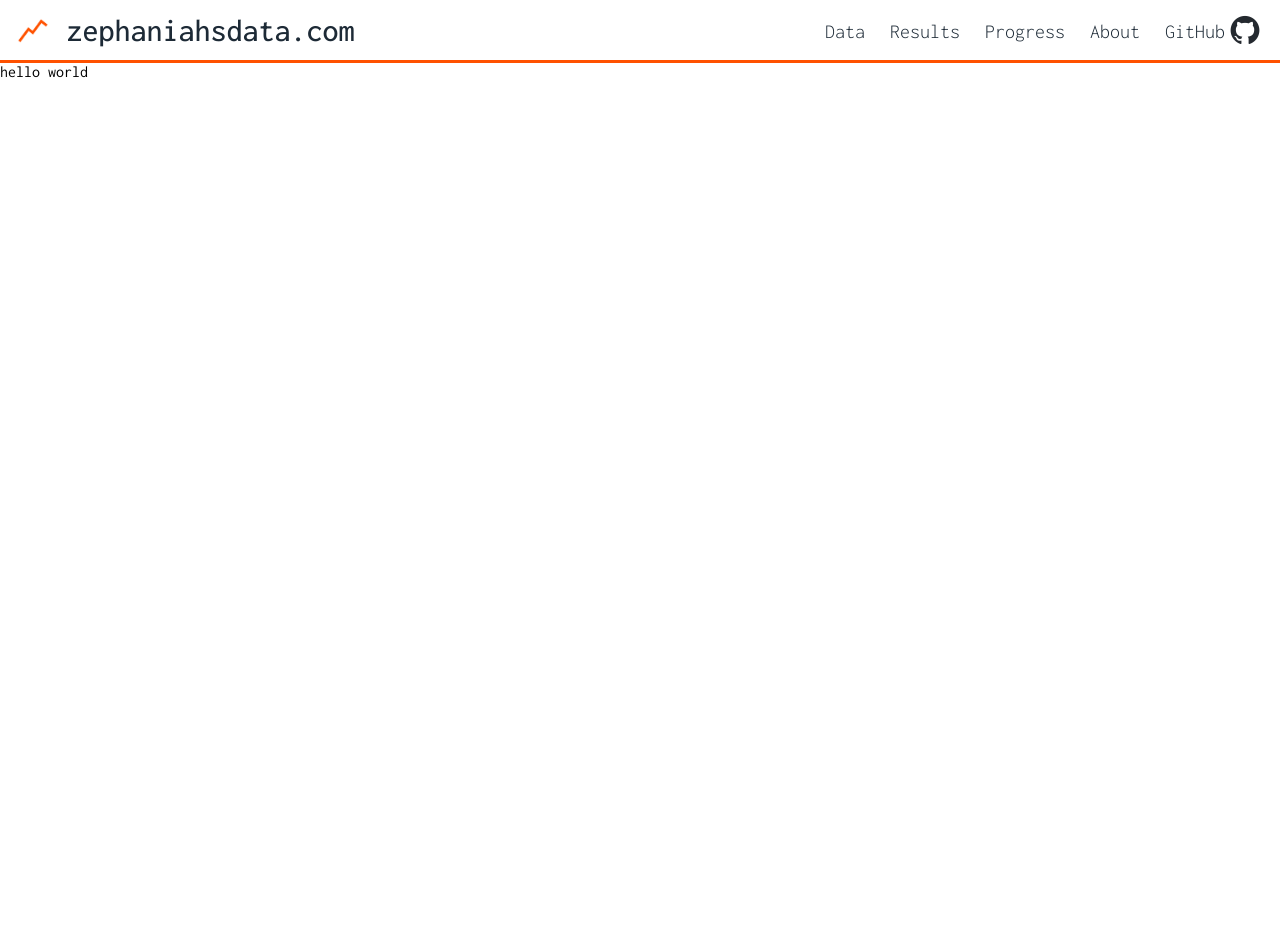
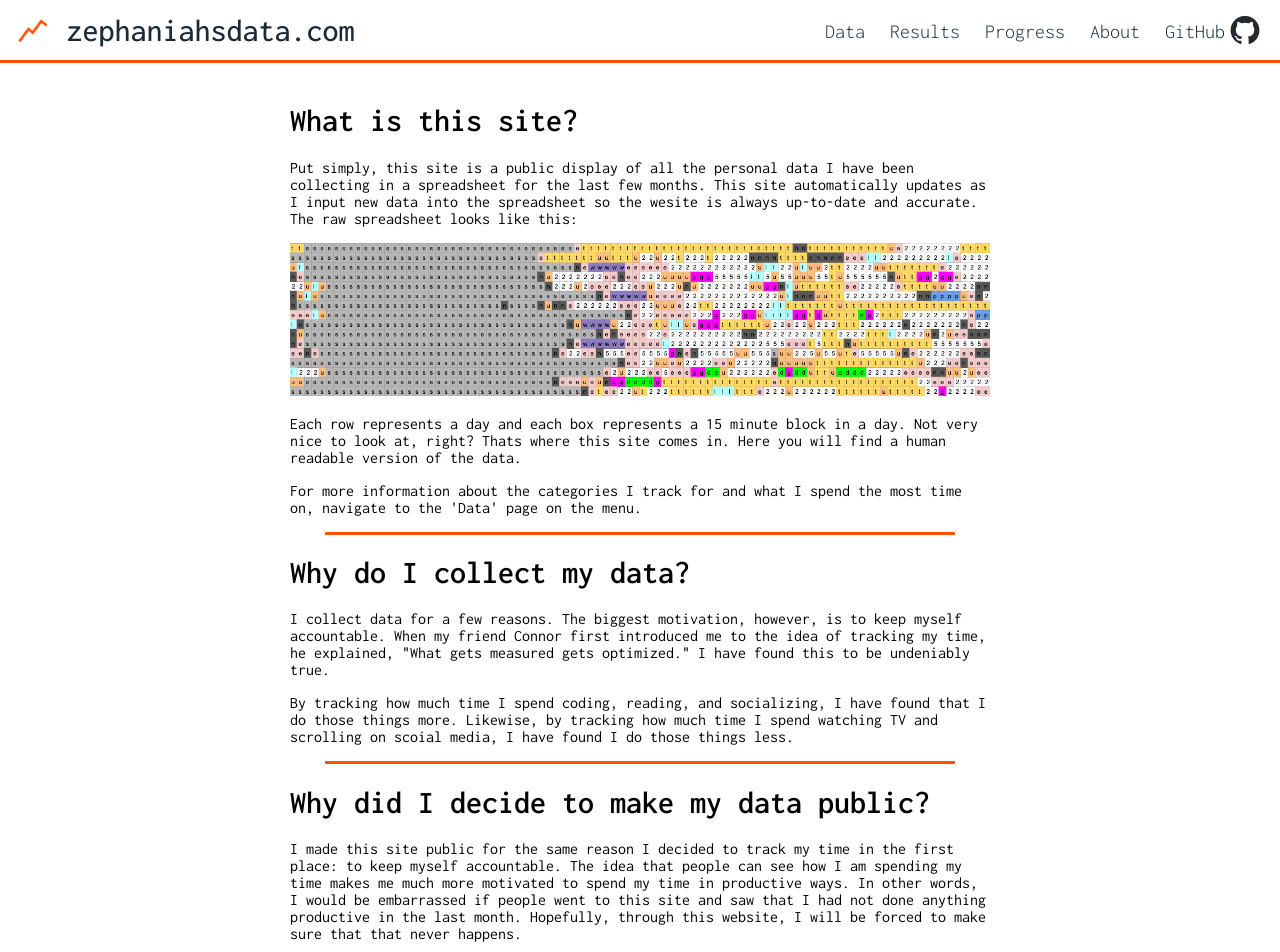
Before and after one commit to zroe1/productivity-site, a Next.js app: page /about in a window 1280 px wide. Shown: the top 952 px of the page. Before the commit the page ends 800 px from the top, so only its background shows below. Built offline with nearby package versions, Linux system fonts and the light colour scheme.

Commit message:
added mock-up for about page

```diff
--- a/src/app/about/page.js
+++ b/src/app/about/page.js
@@ -1,6 +1,59 @@
+import styles from './page.module.css'
+
 const About = () => {
     return (
-        <>hello world</>
+        <div className={styles.container}>
+            <div className={styles.innerContainer}>
+                <h1 className={styles.title}>What is this site?</h1>
+                <p>
+                    Put simply, this site is a public display of all the personal
+                    data I have been collecting in a spreadsheet for the last
+                    few months. This site automatically updates as I input new
+                    data into the spreadsheet so the wesite is always up-to-date and
+                    accurate. The raw spreadsheet looks like this:
+                </p>
+                <img width="100%" src="spreadsheet.png"/>
+                <p>
+                    Each row represents a day and each box represents
+                    a 15 minute block in a day. Not very nice to look at, right?
+                    Thats where this site comes in. Here you will find a human
+                    readable version of the data.
+                </p>
+                <p>
+                    For more information about the
+                    categories I track for and what I spend the most time on, navigate to the 'Data' page on
+                    the menu.
+                </p>
+                <div className={styles.divider}></div>
+                <h1 className={styles.title}>Why do I collect my data?</h1>
+                <p>
+                    I collect data for a few reasons. The biggest motivation,
+                    however, is to keep myself accountable. When my friend Connor
+                    first introduced me to the idea of tracking my time, he
+                    explained, "What gets measured gets optimized." I have found
+                    this to be undeniably true.
+                </p>
+                <p>
+                    By tracking how much time I spend coding, reading, and
+                    socializing, I have found that I do those things more.
+                    Likewise, by tracking how much time I spend watching TV and
+                    scrolling on scoial media, I have found I do those things
+                    less.
+                </p>
+                <div className={styles.divider}></div>
+                <h1 className={styles.title}>Why did I decide to make my data public?</h1>
+                <p>
+                    I made this site public for the same reason I decided to
+                    track my time in the first place: to keep myself accountable.
+                    The idea that people can see how I am spending my time makes
+                    me much more motivated to spend my time in productive ways.
+                    In other words, I would be embarrassed if people went to this
+                    site and saw that I had not done anything productive in the
+                    last month. Hopefully, through this website, I will be forced
+                    to make sure that that never happens.
+                </p>
+            </div>
+        </div>
     )
 }
 
--- /dev/null
+++ b/src/app/about/page.module.css
@@ -0,0 +1,35 @@
+.title {
+  font-weight: 600;
+}
+
+.container {
+  margin-top: 20px;
+  width: 100vw;
+  /* background-color: aliceblue; */
+  display: flex;
+  justify-content: center;
+}
+
+.innerContainer {
+  width: 700px;
+  max-width: 85vw;
+  /* background-color: antiquewhite; */
+}
+
+.divider {
+  background-color: rgb(255, 81, 0);
+  width: 90%;
+  margin-left: 5%;
+  height: 3px;
+}
+
+@media (max-width: 850px) {
+  .container {
+    margin-top: 60px;
+  }
+}
+@media (max-device-width: 500px) {
+  .container {
+    margin-top: calc(10vw);
+  }
+}
--- a/src/app/components/Header/Header.module.css
+++ b/src/app/components/Header/Header.module.css
@@ -76,7 +76,7 @@
       display: none;
     }
     /* DONT DELETE COMMENT*/
-    .mobileMenu {
+    /* .mobileMenu {
       display: flex;
       position: absolute;
       top: 61px;
@@ -87,7 +87,7 @@
       margin: 0px;
       border-bottom: solid 1px black;
       align-items: center;
-    }
+    } */
     .pageHead {
       width: 100vw;
       height: 12vw;
--- a/src/app/components/HomeButton/HomeButton.js
+++ b/src/app/components/HomeButton/HomeButton.js
@@ -1,10 +1,11 @@
 import styles from './HomeButton.module.css'
+import Link from 'next/link';
 
 const HomeButton = (props) => {
   return (
-    <div className={styles.linkBox}>
+    <Link className={styles.linkBox} href={props.link}>
       {props.text}
-    </div>
+    </Link>
   )
 }
 
--- a/src/app/components/HomeButton/HomeButton.module.css
+++ b/src/app/components/HomeButton/HomeButton.module.css
@@ -9,6 +9,7 @@
   align-items: center;
   border: solid 3px  rgb(255, 127, 67);
   margin: 1px;
+  text-decoration: none;
 
   font-size: 18px;
   font-weight: 400;
--- a/src/app/components/LearnMoreButton/LearnMoreButton.js
+++ b/src/app/components/LearnMoreButton/LearnMoreButton.js
@@ -1,10 +1,11 @@
 import styles from './LearnMoreButton.module.css'
+import Link from 'next/link';
 
 const LearnMoreButton = () => {
     return (
-      <div className={styles.linkBox}>
+      <Link className={styles.linkBox} href="/about">
         Learn More
-      </div>
+      </Link>
     )
 }
 
--- a/src/app/components/LearnMoreButton/LearnMoreButton.module.css
+++ b/src/app/components/LearnMoreButton/LearnMoreButton.module.css
@@ -18,6 +18,7 @@
 
   font-size: 18px;
   font-weight: 400;
+  text-decoration: none;
 
 }
 .linkBox:hover {
--- a/src/app/components/OpeningText/OpeningText.js
+++ b/src/app/components/OpeningText/OpeningText.js
@@ -41,9 +41,9 @@ const OpeningText = () => {
         </p>
       </div>
       <div className={styles.linkList}>
-        <HomeButton text="Veiw the data"/>
-        <HomeButton text="What I've Learned"/>
-        <HomeButton text="Progress log"/>
+        <HomeButton text="Veiw the data" link="/about"/>
+        <HomeButton text="What I've Learned" link="/about"/>
+        <HomeButton text="Progress log" link="/about"/>
       </div>
     </div>
   )
```
Also changed, not shown: public/spreadsheet.png (added).
